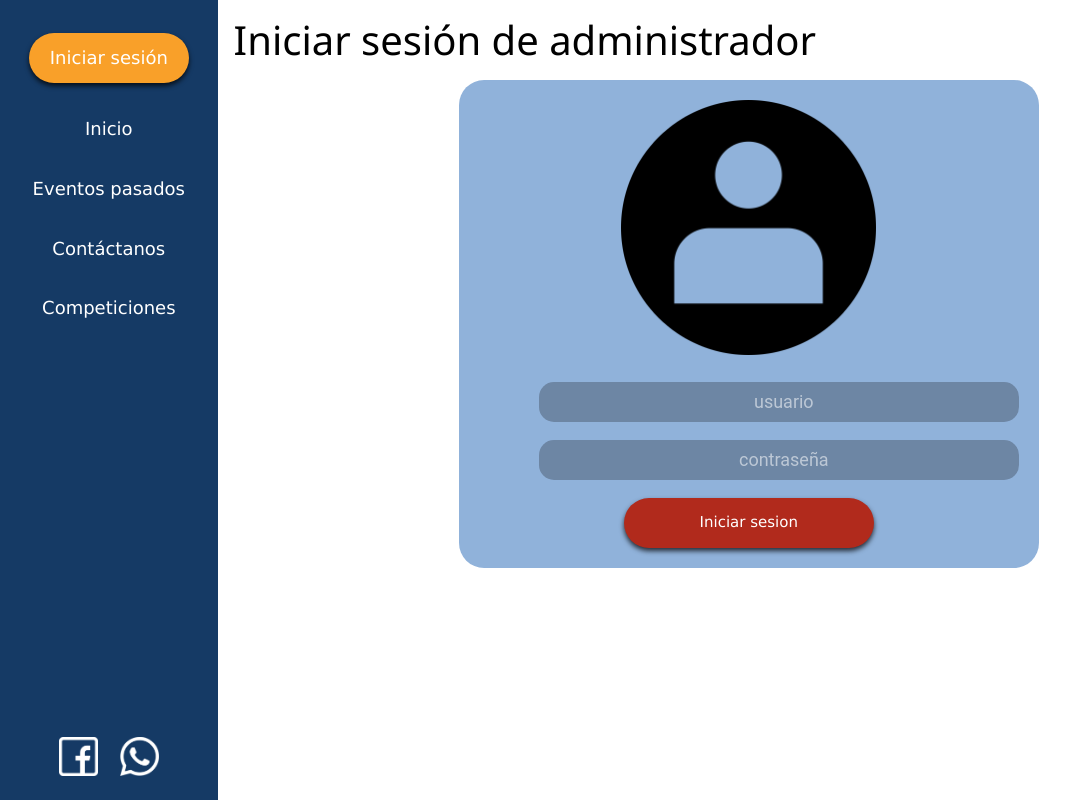
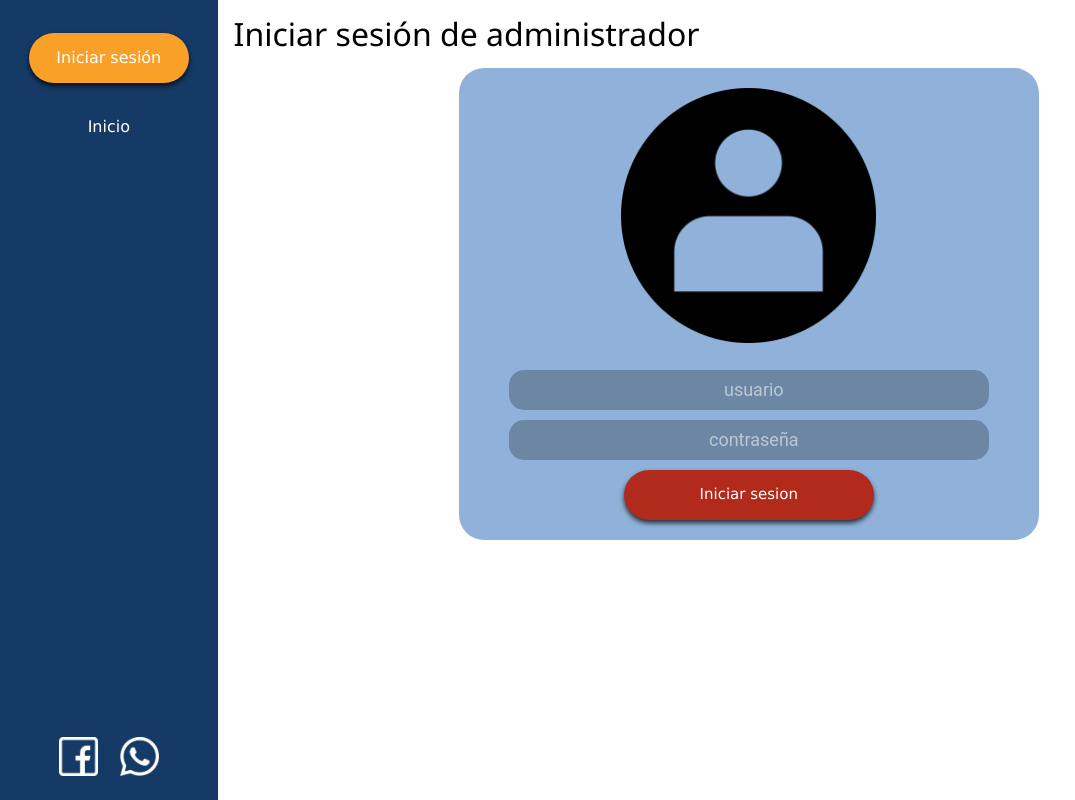
Before and after one commit to garyMamaniCortez/focasoft-front, a React (Create React App) app: page /IniciarSesion in a window 1280 px wide. Shown: the whole page, without its empty margins (0-1075 px from the left). Built offline with nearby package versions, Linux system fonts and the light colour scheme.

Commit message:
Login y Navbar: se cambiaron los estilos y elimnaron botones inactivos

```diff
--- a/src/components/organisms/iniciarSesionSection/IniciarSesionSection.jsx
+++ b/src/components/organisms/iniciarSesionSection/IniciarSesionSection.jsx
@@ -7,92 +7,123 @@ import { useEffect, useState } from "react";
 import axios from "axios";
 import Usuario from "./../../icons/usuario.png";
 import "./IniciarSesionSection.css";
-import { useAppContext } from '../../../Context';
-
+import { useAppContext } from "../../../Context";
 
 const IniciarSesionSection = () => {
   const { setDatos } = useAppContext();
-    const navigate = useNavigate()
+  const navigate = useNavigate();
 
-    const{sesion}= useParams();
-    console.log(sesion)
+  const { sesion } = useParams();
+  console.log(sesion);
 
-    const CamposDeEntrada =[
-        {divClase:"itemContainer", TipoDeEtiqueta: 'FormLabel', TipoDeEntrada: 'User',
-    Identificador:"Usuario",  Desactivado: false,
-    OpcionesDelDesplegable: [{Valor:"Sin Seleccionar", Etiqueta: "Seleccionar un tipo" }]},
-    {divClase:"itemContainer", TipoDeEtiqueta: 'FormLabel', TipoDeEntrada: 'password',
-    Identificador:"Contrasena",  Desactivado: false,
-    OpcionesDelDesplegable: [{Valor:"Sin Seleccionar", Etiqueta: "Seleccionar un tipo" }]}
+  const CamposDeEntrada = [
+    {
+      TipoDeEntrada: "User",
+      Identificador: "Usuario",
+      Desactivado: false,
+      OpcionesDelDesplegable: [
+        { Valor: "Sin Seleccionar", Etiqueta: "Seleccionar un tipo" },
+      ],
+    },
+    {
+      TipoDeEntrada: "password",
+      Identificador: "Contrasena",
+      Desactivado: false,
+      OpcionesDelDesplegable: [
+        { Valor: "Sin Seleccionar", Etiqueta: "Seleccionar un tipo" },
+      ],
+    },
   ];
 
-    const [deviceType, setDeviceType] = useState('');
+  const [deviceType, setDeviceType] = useState("");
 
   useEffect(() => {
     const userAgent = window.navigator.userAgent;
-        if (/Android|webOS|iPhone|iPad|iPod|BlackBerry|IEMobile|Opera Mini/i.test(userAgent)) {
-            setDeviceType('movil');
+    if (
+      /Android|webOS|iPhone|iPad|iPod|BlackBerry|IEMobile|Opera Mini/i.test(
+        userAgent
+      )
+    ) {
+      setDeviceType("movil");
     } else if (/iPad|tablet|playbook|silk/i.test(userAgent)) {
-            setDeviceType('tableta');
+      setDeviceType("tableta");
     } else {
-            setDeviceType('computadora');
+      setDeviceType("computadora");
     }
   }, []);
 
-    const [formData, setFormData] = useState(
-        {
+  const [formData, setFormData] = useState({
     email: null,
-            password: null
-        }
-    )
+    password: null,
+  });
 
   const handleChange = (sesion) => {
-        const {name, value} = sesion.target;
+    const { name, value } = sesion.target;
     setFormData((prevFormData) => ({ ...prevFormData, [name]: value }));
-
   };
 
   const handleSubmit = (sesion) => {
     sesion.preventDefault();
     console.log(formData);
-        axios.post("http://localhost:8000/api/login", {
+    axios
+      .post(
+        "http://localhost:8000/api/login",
+        {
           email: formData.Usuario,
           password: formData.Contrasena,
-            device_name: deviceType
+          device_name: deviceType,
         },
         {
           headers: {
-                'Accept': 'application/json'
+            Accept: "application/json",
+          },
         }
-        }
-        ).then(function (response) {
-            console.log(response)
-            localStorage.setItem('token', response.data.token)
-            navigate('/admin')
-            setDatos(prevState => ({
+      )
+      .then(function (response) {
+        console.log(response);
+        localStorage.setItem("token", response.data.token);
+        navigate("/admin");
+        setDatos((prevState) => ({
           ...prevState,
-                activado: true
+          activado: true,
         }));
-        }).catch(function(error) {
+      })
+      .catch(function (error) {
         console.log(error);
         alert(error.response.data.error);
-        })
-
+      });
   };
 
-    return(
+  return (
     <div>
       <Background Tipo="FondoSesion">
-            <img className="Imgsesion" src={Usuario} alt="Imagen de inicio de sesion"/>
+        <img
+          className="Imgsesion"
+          src={Usuario}
+          alt="Imagen de inicio de sesion"
+        />
         <Label TipoDeEtiqueta="FormTitle">{sesion}</Label>
+        <div className="CentrarContenido">
         <form onSubmit={handleSubmit} id="FormularioParaInicioDeSesion">
-                    <Formulario CamposDeEntrada= {CamposDeEntrada}  handleChange = {handleChange} Desactivado={false} FormData={formData}/>
+          <Formulario
+            CamposDeEntrada={CamposDeEntrada}
+            handleChange={handleChange}
+            Desactivado={false}
+            FormData={formData}
+          />
           <div className="w3-row w3-center">
-                    <Boton TipoDeBoton="submit" ClaseDeBoton="botonRojoGrand" form="FormularioParaInicioDeSesion">Iniciar sesion</Boton>
+            <Boton
+              TipoDeBoton="submit"
+              ClaseDeBoton="botonRojoGrand"
+              form="FormularioParaInicioDeSesion"
+            >
+              Iniciar sesion
+            </Boton>
           </div>
         </form>
+        </div>
       </Background>
     </div>
   );
-}
+};
 export default IniciarSesionSection;
--- a/src/components/organisms/navbar/Navbar.jsx
+++ b/src/components/organisms/navbar/Navbar.jsx
@@ -18,15 +18,6 @@ function Navbar(props){
                 <li className="option">
                 <Link to={props.Boton=="Iniciar sesión" ? "/" : "/admin"}>Inicio</Link>
                 </li>
-                <li className="option">
-                <a href="#">Eventos pasados</a>
-                </li>
-                <li className="option">
-                <a href="#">Contáctanos</a>
-                </li>
-                <li className="option">
-                <a href="#">Competiciones</a>
-                </li>
             </ul>
             <div className="iconsNav">
             <a href=""><img src={face} /></a>
--- a/src/components/organisms/navbar/navbar.css
+++ b/src/components/organisms/navbar/navbar.css
@@ -13,7 +13,7 @@
 }
 .navbarContent .option{
     color: #ffffff;
-    font-size: 18px;
+    font-size: 16px;
     list-style: none;
     margin-block: 15%;
 }
--- a/src/components/templates/iniciarSesion/IniciarSesion.jsx
+++ b/src/components/templates/iniciarSesion/IniciarSesion.jsx
@@ -6,7 +6,7 @@ const IniciarSesion = () => {
 
     return(
         <div className="vistaContent w3-right">
-            <h1 className="H1Sesion"> Iniciar sesión de administrador </h1>
+            <h1 className="TituloDeSeccion"> Iniciar sesión de administrador </h1>
             <div className="SeccionDatosSesion">
                 <IniciarSesionSection/>
             </div>
--- a/src/vistaContent.css
+++ b/src/vistaContent.css
@@ -6,3 +6,8 @@
     font-size: 32px;
     padding-left: 16px;
 }
+
+.CentrarContenido {
+    display: grid;
+    place-content: center;
+}
```
Lines whose indentation alone changed are shown as unchanged.
